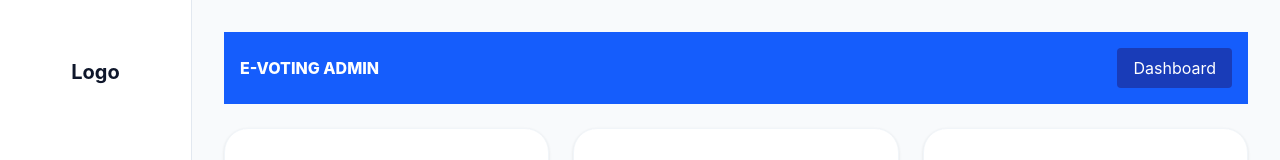
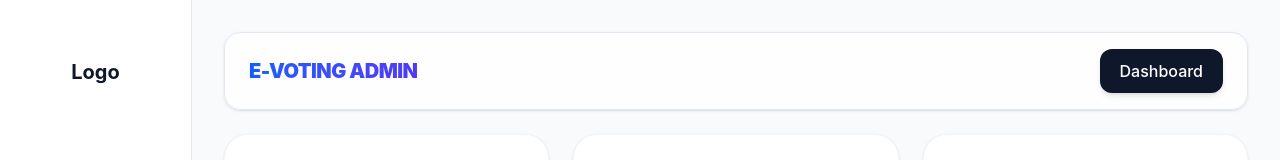
Before and after one commit to heiskuol001/e-voting-frontend, a React (Vite) app: page / in a window 1280 px wide. Shown: the top 160 px of the page. Built offline with nearby package versions, Linux system fonts and the light colour scheme; no server answers.

Commit message:
feat: initialize project structure with Tailwind CSS and core admin components including navigation, candidate cards, and election controls.

```diff
--- a/src/components/NavBar.jsx
+++ b/src/components/NavBar.jsx
@@ -2,12 +2,14 @@ import React from 'react'
 
 const NavBar = () => {
   return (
-    <div className='navbar-container flex items-center justify-between p-4 bg-blue-600 text-white w-full'>
-          <div >
-              <h1 className='font-extrabold'>E-VOTING ADMIN</h1>
+    <div className='flex items-center justify-between px-6 py-4 bg-white/80 dark:bg-slate-900/80 backdrop-blur-md text-slate-800 dark:text-slate-100 w-full rounded-2xl shadow-sm border border-slate-200 dark:border-slate-800'>
+          <div>
+              <h1 className='font-black text-xl tracking-tight bg-gradient-to-r from-blue-600 to-indigo-600 bg-clip-text text-transparent'>E-VOTING ADMIN</h1>
           </div>
           <div>
-                <button className='bg-blue-800 px-4 py-2 rounded'>Dashboard</button>
+                <button className='bg-slate-900 hover:bg-slate-800 text-white dark:bg-blue-600 dark:hover:bg-blue-500 transition-all duration-300 px-5 py-2.5 rounded-xl font-medium shadow-md active:scale-95'>
+                    Dashboard
+                </button>
           </div>
     </div>
   )
```
